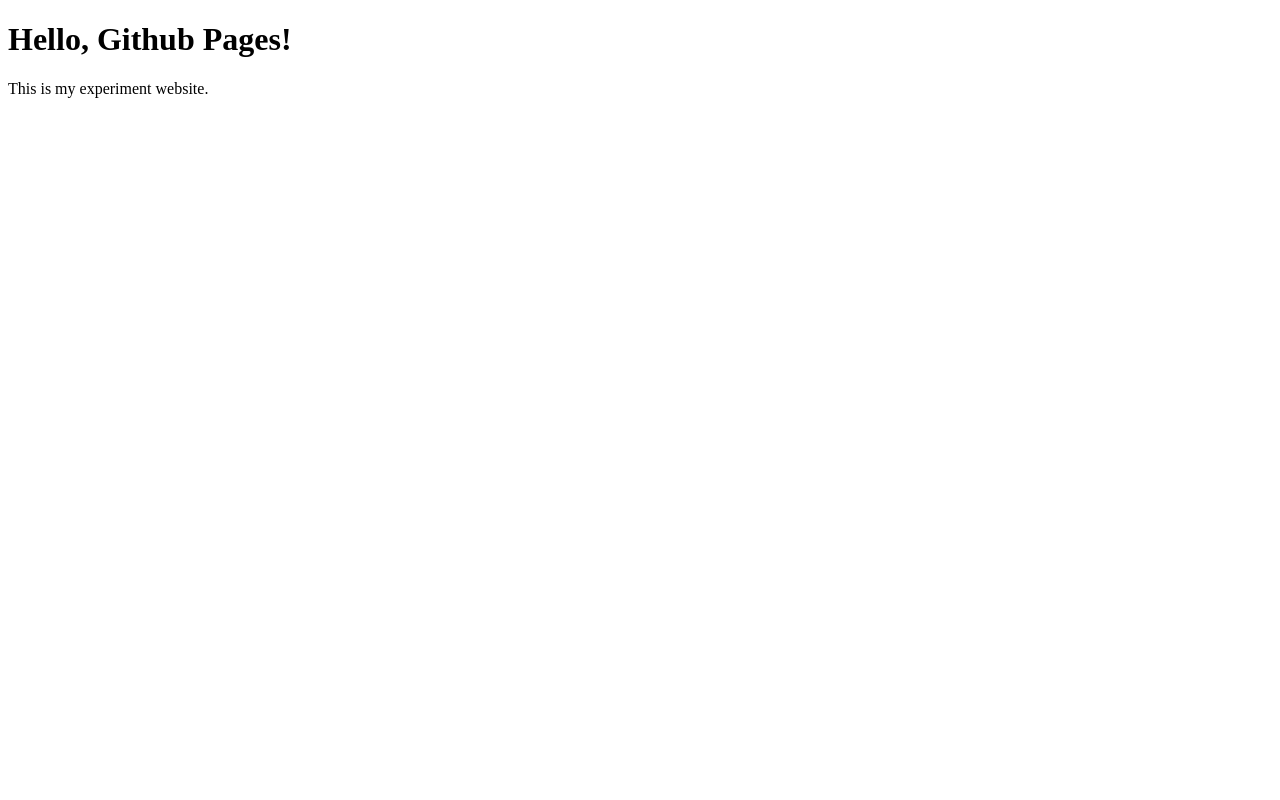
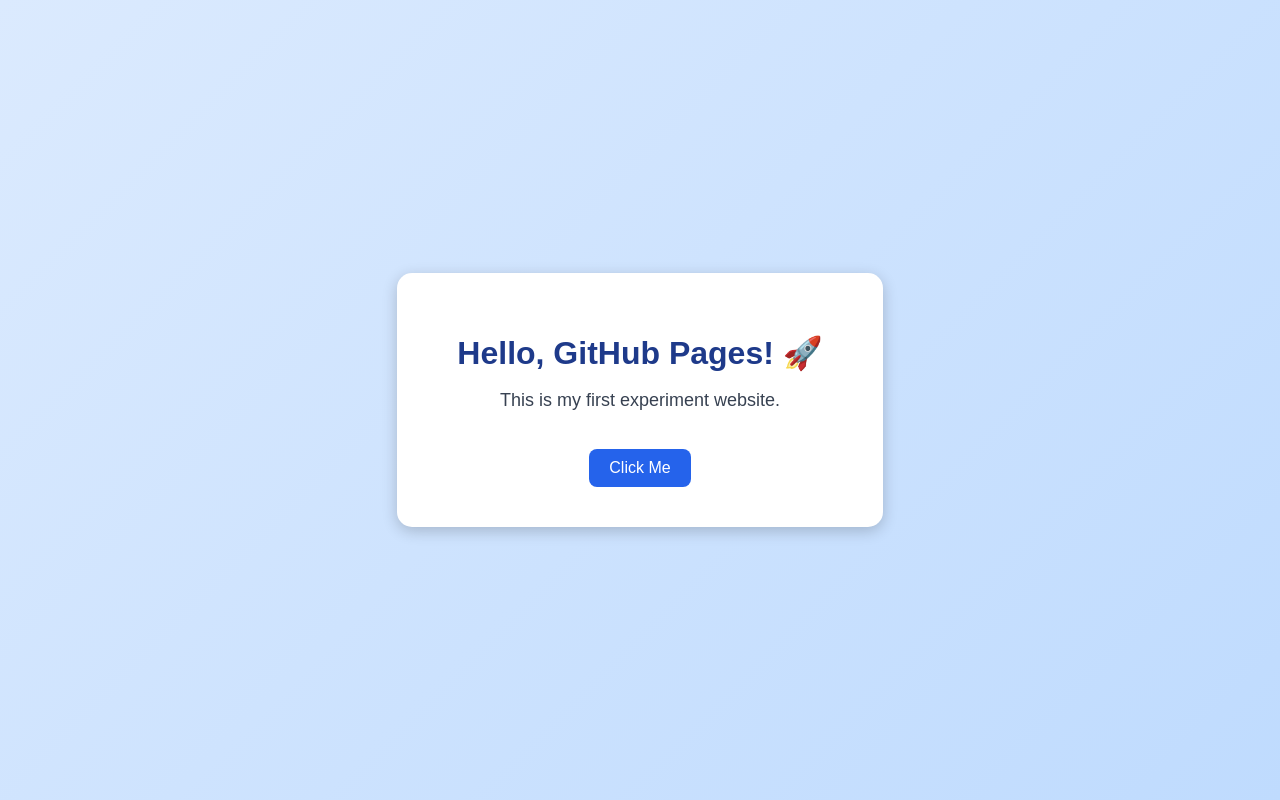
Before and after one commit to Khushi5002/Web-Designing, a plain HTML site: page index.html in a window 1280 px wide. Drawn offline with Linux system fonts and the light colour scheme.

Commit message:
Changes in experiment 1

```diff
--- a/index.html
+++ b/index.html
@@ -1,4 +1,4 @@
-<!DOCTYPE html>
+<!-- <!DOCTYPE html>
 <html lang="en">
 <head>
     <meta charset="UTF-8">
@@ -9,4 +9,63 @@
     <h1>Hello, Github Pages!</h1>
     <p>This is my experiment website.</p>
 </body>
+</html> -->
+<!DOCTYPE html>
+<html lang="en">
+<head>
+    <meta charset="UTF-8">
+    <meta name="viewport" content="width=device-width, initial-scale=1.0">
+    <title>Experiment 1</title>
+    <style>
+        body {
+            margin: 0;
+            font-family: Arial, sans-serif;
+            background: linear-gradient(135deg, #dbeafe, #bfdbfe);
+            display: flex;
+            justify-content: center;
+            align-items: center;
+            height: 100vh;
+        }
+
+        .container {
+            text-align: center;
+            background: white;
+            padding: 40px 60px;
+            border-radius: 15px;
+            box-shadow: 0 4px 15px rgba(0, 0, 0, 0.2);
+        }
+
+        h1 {
+            color: #1e3a8a;
+            margin-bottom: 15px;
+        }
+
+        p {
+            color: #374151;
+            font-size: 18px;
+        }
+
+        button {
+            margin-top: 20px;
+            padding: 10px 20px;
+            border: none;
+            background: #2563eb;
+            color: white;
+            border-radius: 8px;
+            cursor: pointer;
+            font-size: 16px;
+        }
+
+        button:hover {
+            background: #1d4ed8;
+        }
+    </style>
+</head>
+<body>
+    <div class="container">
+        <h1>Hello, GitHub Pages! 🚀</h1>
+        <p>This is my first experiment website.</p>
+        <button onclick="alert('Welcome to my website!')">Click Me</button>
+    </div>
+</body>
 </html>
```
